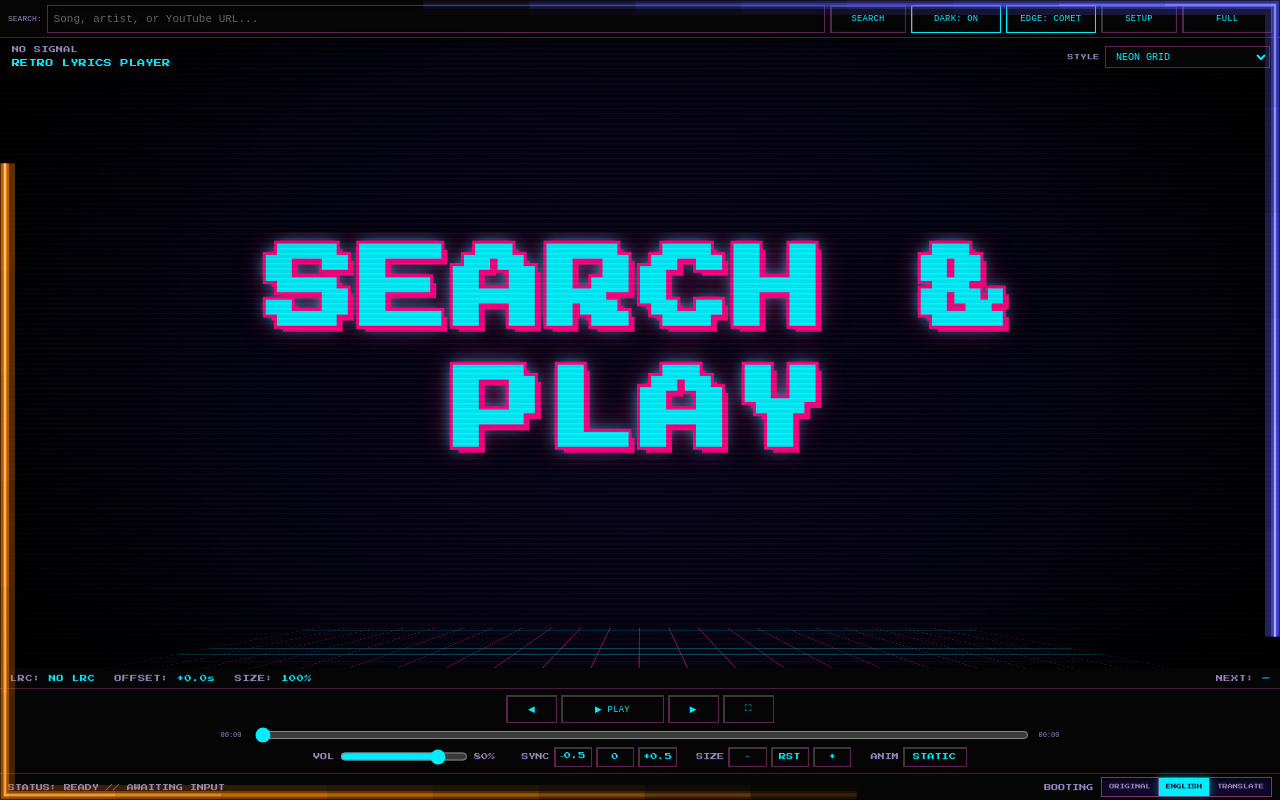
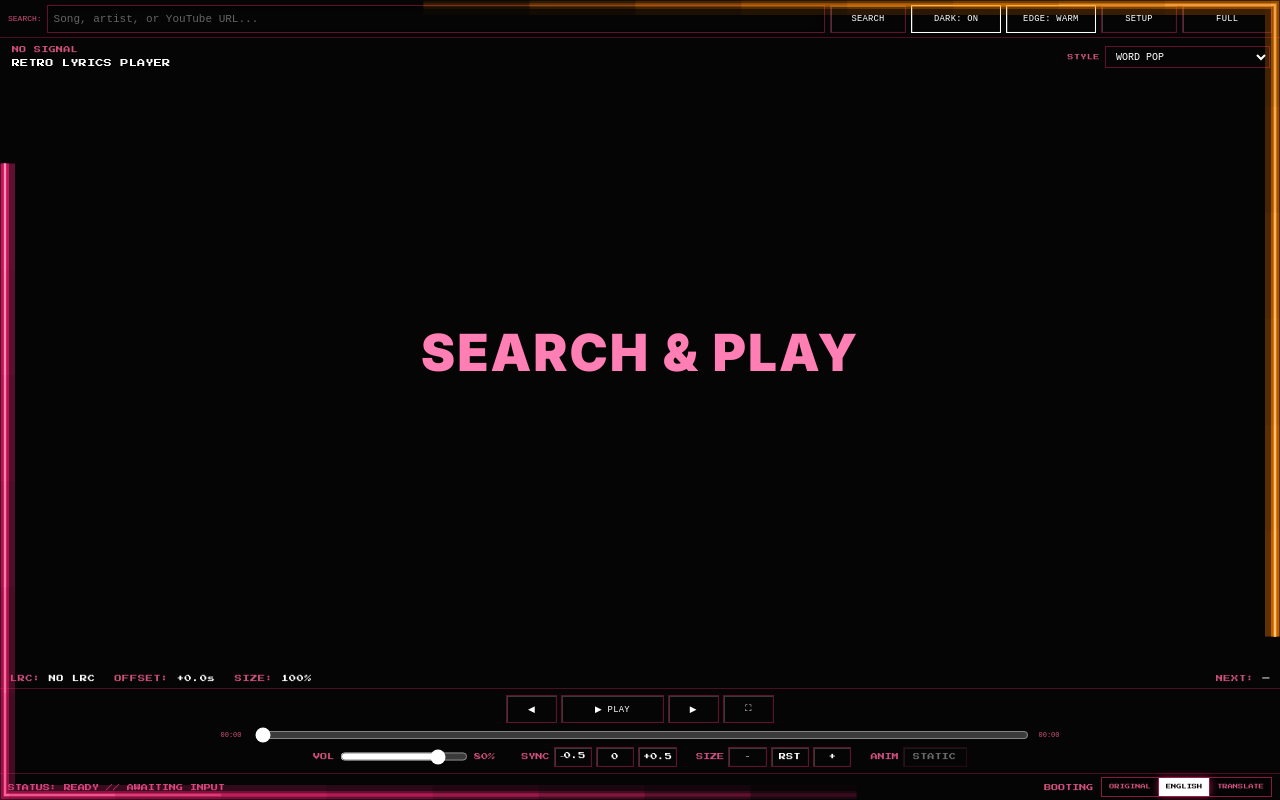
Before and after one commit to saki3-ca/Retro-Music, a website built with Vite: page index.html in a window 1280 px wide. Built offline with nearby package versions, Linux system fonts and the light colour scheme; files whose address does not match are found by name; a web font is replaced by a local one.

Commit message:
Palette defaults: Word Pop style and WARM pink/orange comets; idle hint
Co-Authored-By: Claude Sonnet 5.5 <noreply@anthropic.com>
Claude-Session: https://claude.ai/code/session_01REccT22sYdbpBcXP6bbV3k

```diff
--- a/index.html
+++ b/index.html
@@ -11,7 +11,7 @@
   <link href="https://fonts.googleapis.com/css2?family=Noto+Sans+Bengali:wght@700;900&family=Noto+Sans+Devanagari:wght@700;900&family=Noto+Nastaliq+Urdu:wght@700&family=Press+Start+2P&family=Inter:wght@500;700;900&display=swap" rel="stylesheet">
   <link rel="stylesheet" href="/src/style.css">
 </head>
-<body data-theme="neon-grid" data-layout="classic" data-mode="browse" data-ui="show">
+<body data-theme="word-pop" data-layout="wordpop" data-mode="browse" data-ui="show">
 <main class="site-shell">
   <section class="player" aria-label="Retro lyrics player">
     <div class="top-ui" id="topUi">
@@ -20,7 +20,7 @@
       <input id="songInput" class="retro-input" placeholder="Song, artist, or YouTube URL..." autocomplete="off">
       <button id="searchButton" class="retro-button search-button" type="submit">SEARCH</button>
       <button id="darkButton" class="retro-button toggle-button" type="button" aria-pressed="true" title="Dark mode">DARK: ON</button>
-      <button id="edgeButton" class="retro-button toggle-button" type="button" aria-pressed="true" title="Edge light: comet / warm / album / off">EDGE: COMET</button>
+      <button id="edgeButton" class="retro-button toggle-button" type="button" aria-pressed="true" title="Edge light: comet / warm / album / off">EDGE: WARM</button>
       <button id="configButton" class="retro-button config-button" type="button" aria-expanded="false">SETUP</button>
       <button id="fsButton" class="retro-button toggle-button" data-fullscreen type="button" title="Fullscreen (F). Press Esc to exit">FULL</button>
     </form>
@@ -51,13 +51,13 @@
         <select id="themeSelect" class="theme-select" aria-label="Visual style">
           <optgroup label="Arcade">
             <option value="crt-glitch">CRT GLITCH</option>
-            <option value="neon-grid" selected>NEON GRID</option>
+            <option value="neon-grid">NEON GRID</option>
             <option value="red-arcade">RED ARCADE</option>
             <option value="sunset-pixels">SUNSET PIXELS</option>
             <option value="ice-crt">ICE CRT</option>
           </optgroup>
           <optgroup label="Album mood">
-            <option value="word-pop">WORD POP</option>
+            <option value="word-pop" selected>WORD POP</option>
             <option value="constellation">CONSTELLATION</option>
             <option value="chat">CHAT BUBBLES</option>
           </optgroup>
--- a/src/main.js
+++ b/src/main.js
@@ -14,7 +14,7 @@ const state = {
   results: [], currentIndex: -1, currentTrack: null,
   playing: false, currentTime: 0, duration: 0, volume: 80,
   lyricOffset: 0, lyricScale: 1,
-  visualTheme: "neon-grid", lyricAnimation: "static", edge: "comet", dark: true,
+  visualTheme: "word-pop", lyricAnimation: "static", edge: "warm", dark: true,
   lyrics: { mode: "missing", lines: [], plainLines: [] },
   lyricKey: "", renderKey: "",
   browserKey: "", hasServerKey: false, languageMode: "english",
@@ -22,7 +22,7 @@ const state = {
 };
 // Show lines slightly early to hide polling + render latency.
 const LEAD = 0.12;
-const EDGE_MODES = ["comet", "warm", "album", "off"];
+const EDGE_MODES = ["warm", "comet", "album", "off"];
 const TEXT_BASE = 0.8; // global text size (SIZE buttons are relative to this)
 const clock = { base: 0, at: 0 };
 const translationCache = Object.create(null);
@@ -229,7 +229,7 @@ function renderEdge() {
   els.edgeButton.setAttribute("aria-pressed", String(state.edge !== "off"));
 }
 function renderVisualTheme() {
-  if (THEMES.indexOf(state.visualTheme) === -1) state.visualTheme = "neon-grid";
+  if (THEMES.indexOf(state.visualTheme) === -1) state.visualTheme = "word-pop";
   document.body.setAttribute("data-theme", state.visualTheme);
   document.body.setAttribute("data-layout", LAYOUTS[state.visualTheme] || "classic");
   els.themeSelect.value = state.visualTheme;
@@ -461,9 +461,11 @@ function wordIndexFor(a, words) {
 
 /* ----- word pop ----- */
 function renderWordPop(a) {
-  const words = lineWords(a);
-  const i = wordIndexFor(a, words);
+  const idle = a.key === "idle";
+  const words = idle ? ["SEARCH & PLAY"] : lineWords(a);
+  const i = idle ? 0 : wordIndexFor(a, words);
   const wp = els.wordpop;
+  wp.classList.toggle("idle", idle);
   if (i < 0) {
     wp.classList.add("empty");
     els.wpWord.textContent = ""; els.wpEmoji.textContent = "";
@@ -680,7 +682,7 @@ function bindEvents() {
 
   els.themeSelect.addEventListener("change", () => {
     state.visualTheme = els.themeSelect.value;
-    store.set("retro-theme", state.visualTheme);
+    store.set("retro-theme-v2", state.visualTheme);
     renderVisualTheme();
     setStatus("VISUAL STYLE: " + els.themeSelect.options[els.themeSelect.selectedIndex].text);
   });
@@ -698,7 +700,7 @@ function bindEvents() {
   });
   els.edgeButton.addEventListener("click", () => {
     state.edge = EDGE_MODES[(EDGE_MODES.indexOf(state.edge) + 1) % EDGE_MODES.length];
-    store.set("retro-edge-v6", state.edge);
+    store.set("retro-edge-v7", state.edge);
     renderEdge();
     setStatus("EDGE LIGHT: " + state.edge.toUpperCase());
   });
@@ -794,9 +796,9 @@ async function boot() {
   renderLyricScale(); renderOffset();
   state.browserKey = store.get("retro-yt-key", "");
   state.lyricAnimation = store.get("retro-anim", "static") === "scroll" ? "scroll" : "static";
-  state.edge = EDGE_MODES.indexOf(store.get("retro-edge-v6", "comet")) !== -1 ? store.get("retro-edge-v6", "comet") : "comet";
+  state.edge = EDGE_MODES.indexOf(store.get("retro-edge-v7", "warm")) !== -1 ? store.get("retro-edge-v7", "warm") : "warm";
   state.dark = store.get("retro-dark", "on") === "on";
-  state.visualTheme = store.get("retro-theme", "neon-grid");
+  state.visualTheme = store.get("retro-theme-v2", "word-pop");
   state.languageMode = store.get("retro-lang", "english");
   renderVisualTheme(); renderLanguageMode(); renderAnimationMode(); renderEdge(); renderDark();
   if (window.ResizeObserver) new ResizeObserver(() => { if (state.edge !== "off") buildEdge(); }).observe(els.edge);
--- a/src/style.css
+++ b/src/style.css
@@ -6,7 +6,7 @@
   --text-light: #ffa8c5;
   --text-white: #ffffff;
   --ink: #d2d2d2; --phosphor: #d9ffd9;
-  --art1: #ff5fa2; --art2: #8a4dff; --art-dark: #12041a;
+  --art1: #ff2a75; --art2: #ff8c00; --art-dark: #050505;
   --lyric-scale: 1; --fit-scale: 1;
 }
 * { box-sizing: border-box; }
@@ -280,9 +280,9 @@ body[data-mode="play"] .bubble { font-size: calc(clamp(28px, min(8vh, 4.6vw), 92
 body[data-mode="play"] .bubble.old { font-size: calc(clamp(20px, min(5.2vh, 3.2vw), 64px) * var(--lyric-scale)); }
 
 /* ===== EDGE: two neon comets racing around the screen edge (built in JS as SVG) ===== */
-.edge { --edge-c1: #ff8c00; --edge-c2: #5a5cff; --edge-h1: color-mix(in srgb, #fff 62%, var(--edge-c1)); --edge-h2: color-mix(in srgb, #fff 62%, var(--edge-c2)); position: absolute; inset: 0; z-index: 100; pointer-events: none; display: none; overflow: hidden; }
+.edge { --edge-c1: var(--pink); --edge-c2: var(--orange); --edge-h1: color-mix(in srgb, #fff 62%, var(--edge-c1)); --edge-h2: color-mix(in srgb, #fff 62%, var(--edge-c2)); position: absolute; inset: 0; z-index: 100; pointer-events: none; display: none; overflow: hidden; }
 body:not([data-edge="off"]) .edge { display: block; }
-body[data-edge="warm"] .edge { --edge-c1: var(--pink); --edge-c2: var(--orange); }
+body[data-edge="comet"] .edge { --edge-c1: #ff8c00; --edge-c2: #5a5cff; }
 body[data-edge="album"] .edge { --edge-c1: var(--art1); --edge-c2: var(--art2); }
 .edge svg { position: absolute; inset: 0; width: 100%; height: 100%; display: block; }
 .edge path, .edge rect { fill: none; stroke-linecap: butt; }
@@ -294,3 +294,6 @@ body.is-fs { cursor: none; }
 /* text 20% smaller + symmetric so lyrics sit in the exact middle */
 .lyrics-window { inset: 50px 0 50px; } .wordpop, .constellation, .chat { inset: 50px 0 50px; }
 body[data-mode="play"] .lyrics-window, body[data-mode="play"] .wordpop, body[data-mode="play"] .constellation, body[data-mode="play"] .chat { inset: 0; }
+
+.wordpop.idle .wp-cur { font-size: calc(clamp(36px, 8vh, 110px) * var(--lyric-scale)); letter-spacing: .04em; color: var(--text-pink); }
+body[data-mode="play"] .wordpop.idle .wp-cur { font-size: calc(clamp(36px, 8vh, 110px) * var(--lyric-scale)); }
```
